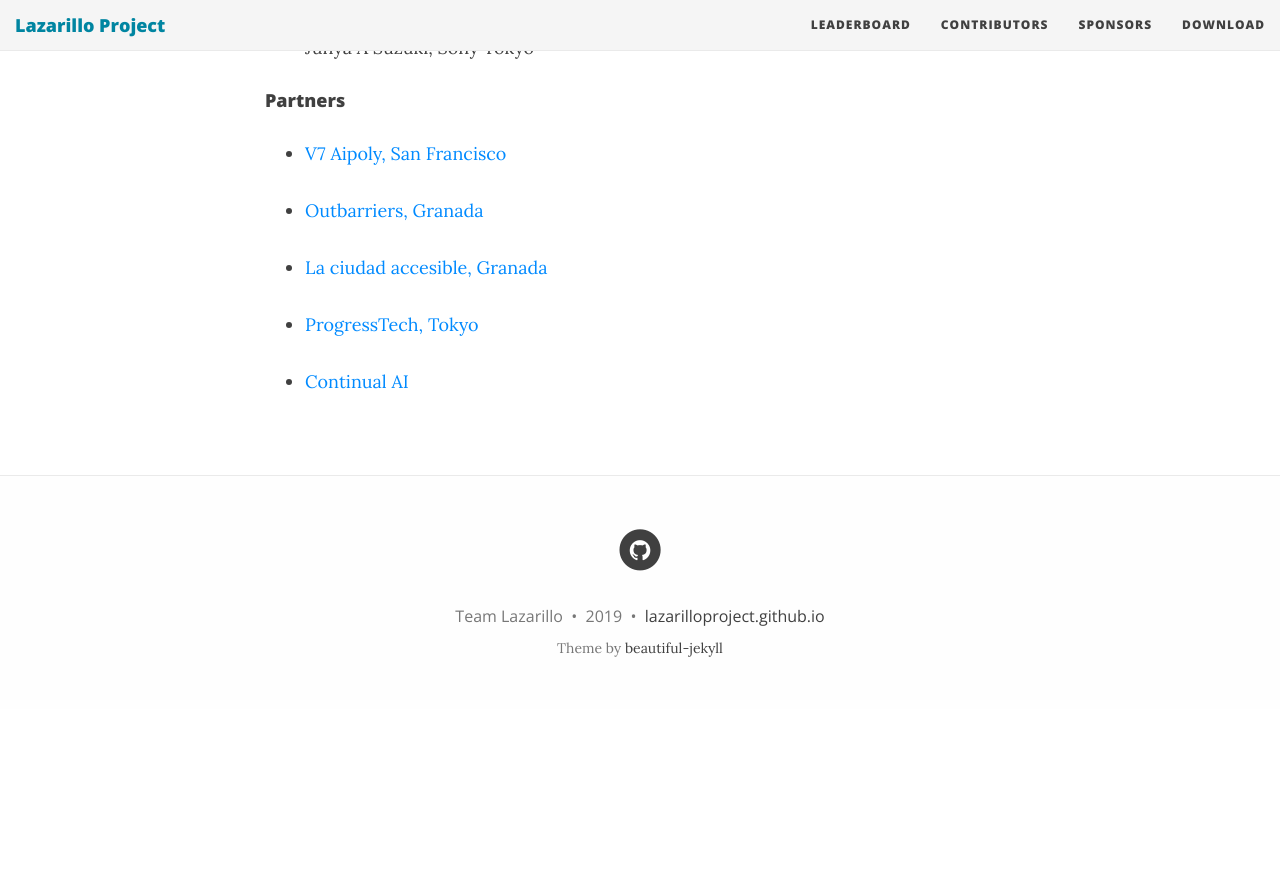
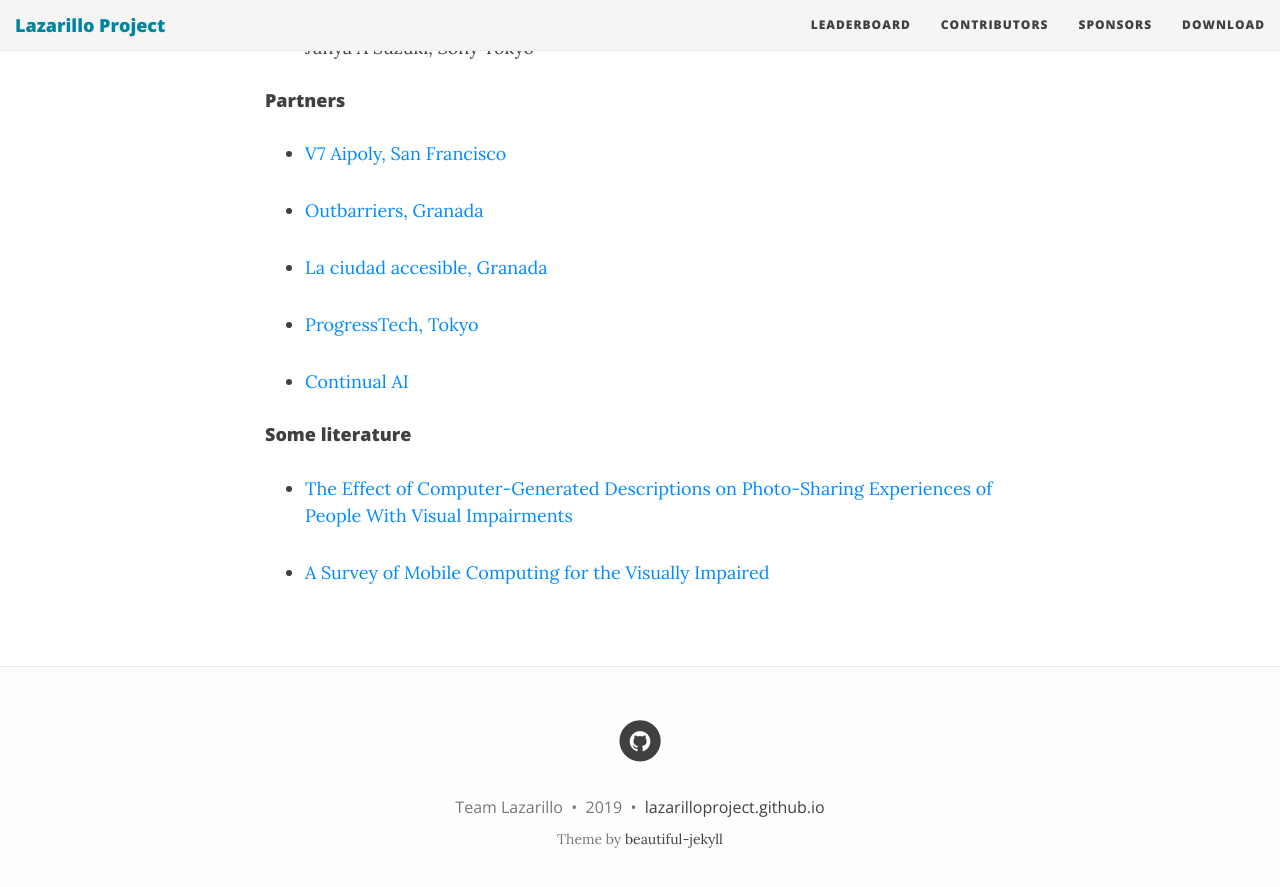
Before and after one commit to lazarilloproject/lazarilloproject.github.io, a Jekyll site: the page built from Contributors.md, in a window 1280 px wide and 900 px high, scrolled down 552 px. Shown: the top 887 px of the window. Built offline with Jekyll 4.4.1, drawn with Linux system fonts in a browser that asks for light colours; nearby versions of some CDN libraries; before the commit the page ends 1261 px from its top, so only the background shows below that.

Commit message:
Update Contributors.md

```diff
--- a/Contributors.md
+++ b/Contributors.md
@@ -25,3 +25,8 @@ title: Contributors
 * [ProgressTech, Tokyo](https://www.progresstech.jp)
 
 * [Continual AI](http://continualai.org/)
+
+#### Some literature
+* [The Effect of Computer-Generated Descriptions on Photo-Sharing Experiences of People With Visual Impairments](https://arxiv.org/pdf/1805.01515.pdf)
+
+* [A Survey of Mobile Computing for the Visually Impaired](https://arxiv.org/abs/1811.10120)
```
